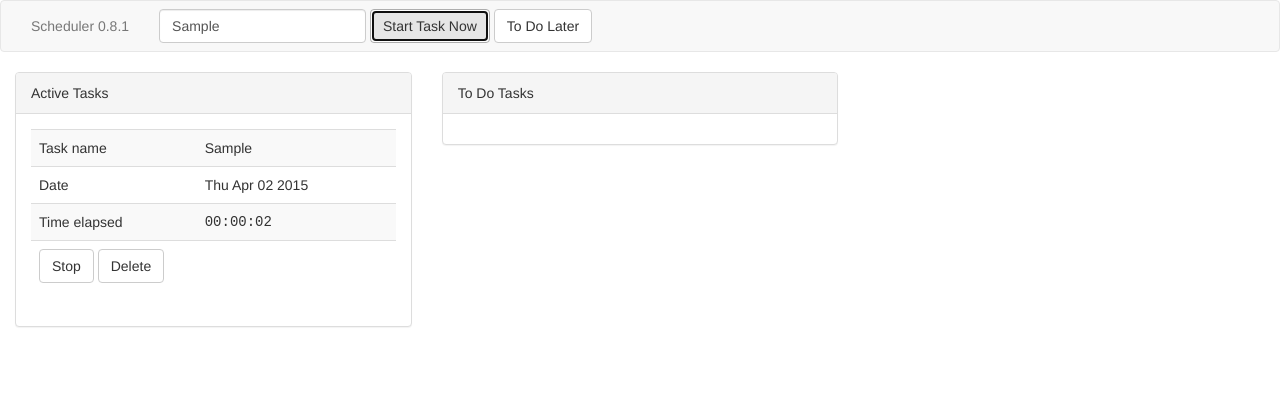
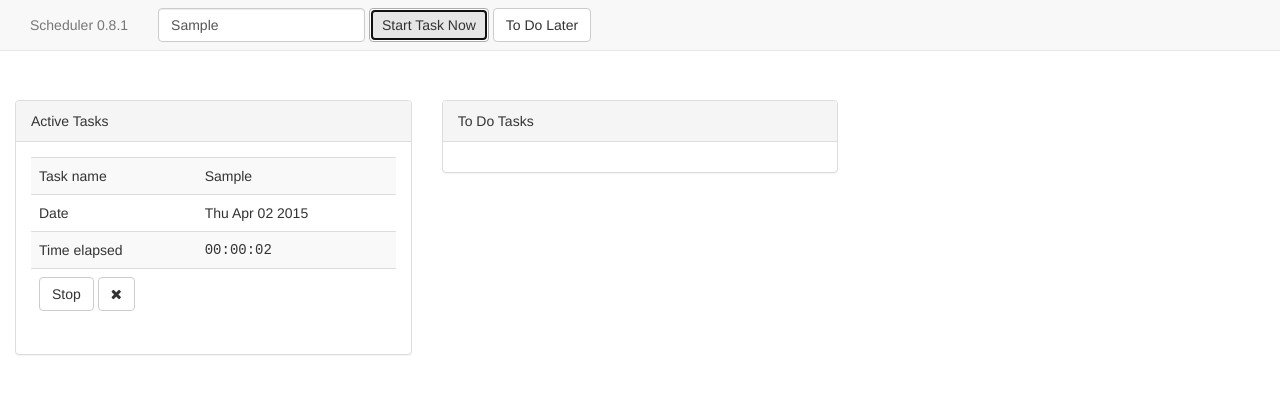
Before and after one commit to christopherfujino/scheduler, a plain HTML site: page index.html in a window 1280 px wide. Both pictures are taken after typing "Sample" into the empty fields and a click on the button "Start Task Now". Drawn offline with Linux system fonts and the light colour scheme.

Commit message:
change "delete" button to fa icon; fix navbar to top

```diff
--- a/index.html
+++ b/index.html
@@ -8,7 +8,7 @@
   </head>
 
   <body ng-app='scheduler' ng-controller='main'>
-    <nav class="navbar navbar-default" id='my-navbar'>
+    <nav class="navbar navbar-default navbar-fixed-top" id='my-navbar'>
       <div class="container-fluid">
         <p class='navbar-text'>
           Scheduler {{ version }}
@@ -57,7 +57,7 @@
                         <button class='btn btn-default' type='button' data-ng-click='i.pause()' data-ng-switch-when='true'>Resume</button>
                         <button class='btn btn-default' type='button' data-ng-click='i.pause()' data-ng-switch-when='false'>Stop</button>
                       </span>
-                      <button class='btn btn-default' type='button' class='delete' data-ng-click='i.remove("active", $index)'>Delete</button>
+                      <button class='btn btn-default' type='button' class='delete' data-ng-click='i.remove("active", $index)'><span class='fa fa-times'></span></button>
                     </td>
                   </tr>
                 </table>
@@ -92,7 +92,9 @@
                   <tr>
                     <td colspan=2>
                       <button class='btn btn-default' type='button' data-ng-click='startToDoTask($index);'>Start</button>
-                      <button class='btn btn-default' type='button' class='delete' data-ng-click='i.remove("toDo", $index)'>Delete</button>
+                      <button class='btn btn-default' type='button' class='delete' data-ng-click='i.remove("toDo", $index)'>
+                        <span class='fa fa-times'></span>
+                      </button>
                     </td>
                   </tr>
                 </table>
@@ -102,7 +104,8 @@
         </div>
 
       </div>
-    </div>
+
+    </div> <!-- .container-fluid -->
 
     <!-- scripts -->
     <script src='scripts/angular.min.js'></script>
--- a/style/main.css
+++ b/style/main.css
@@ -1,3 +1,7 @@
+body {
+  padding-top: 100px;
+}
+
 .monospaced {
   font-family: monospace;
 }
```
